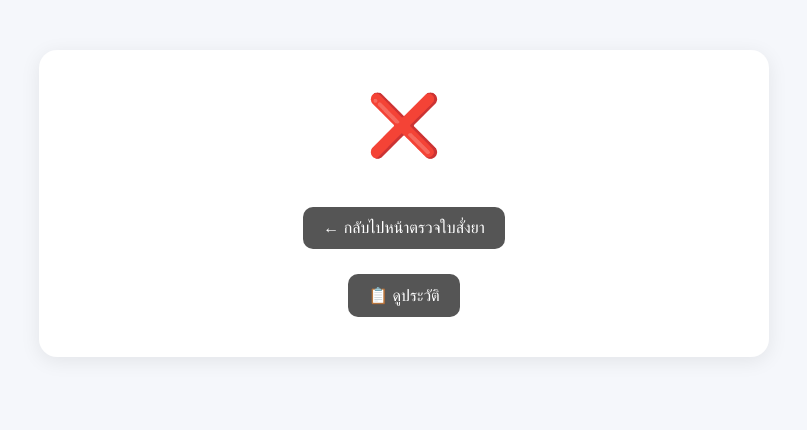
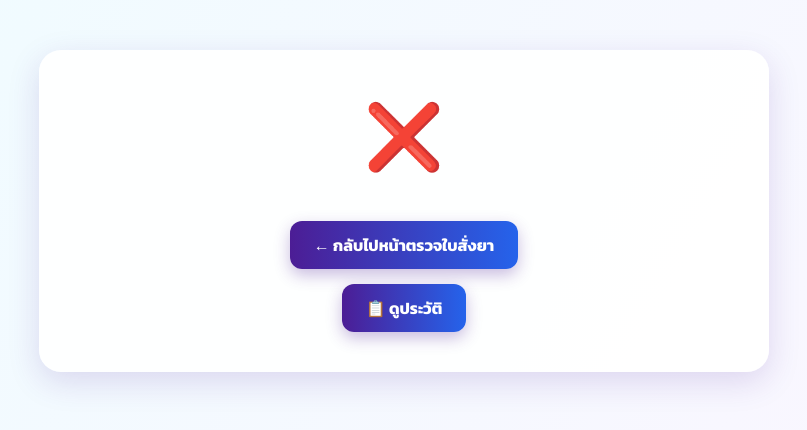
Before and after one commit to mydrugstock/drug-management, a Flask app: template templates/action_result.html in a window 1280 px wide. Shown: the top 430 px of the page, without its empty margins (236-1043 px from the left). Run offline with Flask 3, Linux system fonts and the light colour scheme; the template is opened without the code that fills it, so the values that code supplies are empty.

Commit message:
Update action_result.html

```diff
--- a/templates/action_result.html
+++ b/templates/action_result.html
@@ -7,11 +7,32 @@
 
     <title>{{ title }}</title>
 
+    <link rel="preconnect" href="https://fonts.googleapis.com">
+    <link href="https://fonts.googleapis.com/css2?family=Kanit:wght@300;400;500;600;700;800&display=swap" rel="stylesheet">
+
     <style>
 
+        @keyframes gradientShift {
+            0% { background-position: 0% 50%; }
+            50% { background-position: 100% 50%; }
+            100% { background-position: 0% 50%; }
+        }
+
+        @keyframes popIn {
+            0% { opacity: 0; transform: scale(0.85) translateY(20px); }
+            100% { opacity: 1; transform: scale(1) translateY(0); }
+        }
+
+        @keyframes bounce {
+            0%, 100% { transform: translateY(0); }
+            50% { transform: translateY(-10px); }
+        }
+
         body {
-            font-family: Arial, sans-serif;
-            background: #f5f7fb;
+            font-family: 'Kanit', Arial, sans-serif;
+            background: linear-gradient(120deg, #eef2ff, #ecfeff, #fdf4ff);
+            background-size: 300% 300%;
+            animation: gradientShift 18s ease infinite;
             margin: 0;
             padding: 50px;
         }
@@ -19,29 +40,49 @@
         .card {
             max-width: 650px;
             margin: auto;
-            background: white;
+            background: rgba(255,255,255,0.95);
             padding: 40px;
-            border-radius: 18px;
+            border-radius: 22px;
             text-align: center;
-            box-shadow: 0 4px 20px rgba(0,0,0,0.08);
+            box-shadow: 0 10px 32px rgba(76, 29, 149, 0.15);
+            animation: popIn 0.5s ease;
         }
 
         .success {
-            font-size: 60px;
+            font-size: 64px;
+            animation: bounce 1.6s ease-in-out infinite;
         }
 
         .error {
-            font-size: 60px;
+            font-size: 64px;
+            animation: bounce 1.6s ease-in-out infinite;
+        }
+
+        h1 {
+            color: #4c1d95;
+            font-weight: 800;
+        }
+
+        p {
+            color: #6b6392;
+            line-height: 1.7;
         }
 
         a {
             display: inline-block;
-            margin-top: 25px;
-            padding: 12px 20px;
-            background: #555;
+            margin-top: 15px;
+            padding: 12px 24px;
+            background: linear-gradient(90deg, #4c1d95, #2563eb);
             color: white;
             text-decoration: none;
-            border-radius: 10px;
+            border-radius: 12px;
+            font-weight: 700;
+            box-shadow: 0 6px 16px rgba(76,29,149,0.3);
+            transition: transform 0.2s, box-shadow 0.2s;
+        }
+
+        a:hover {
+            transform: translateY(-3px) scale(1.03);
         }
 
     </style>
```
